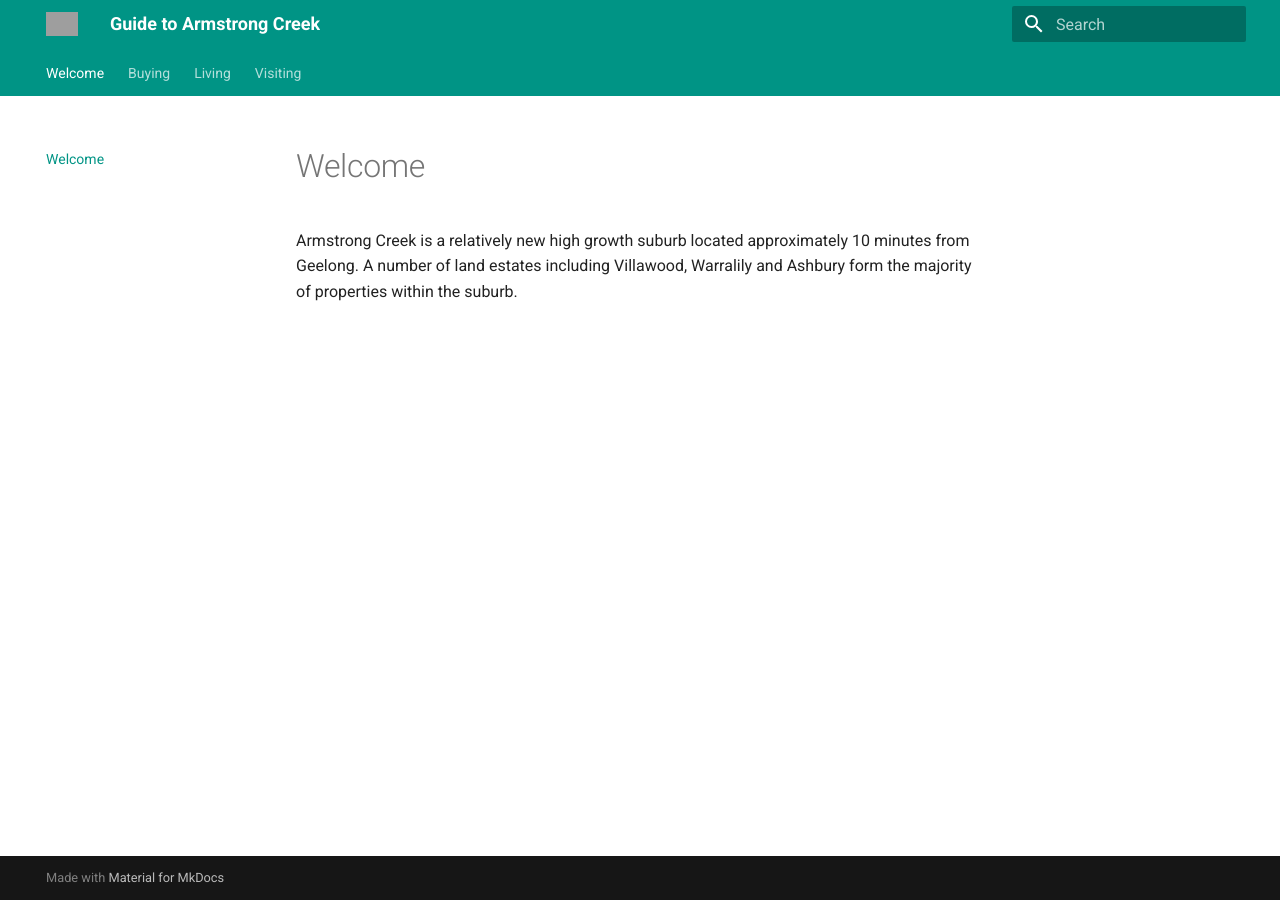
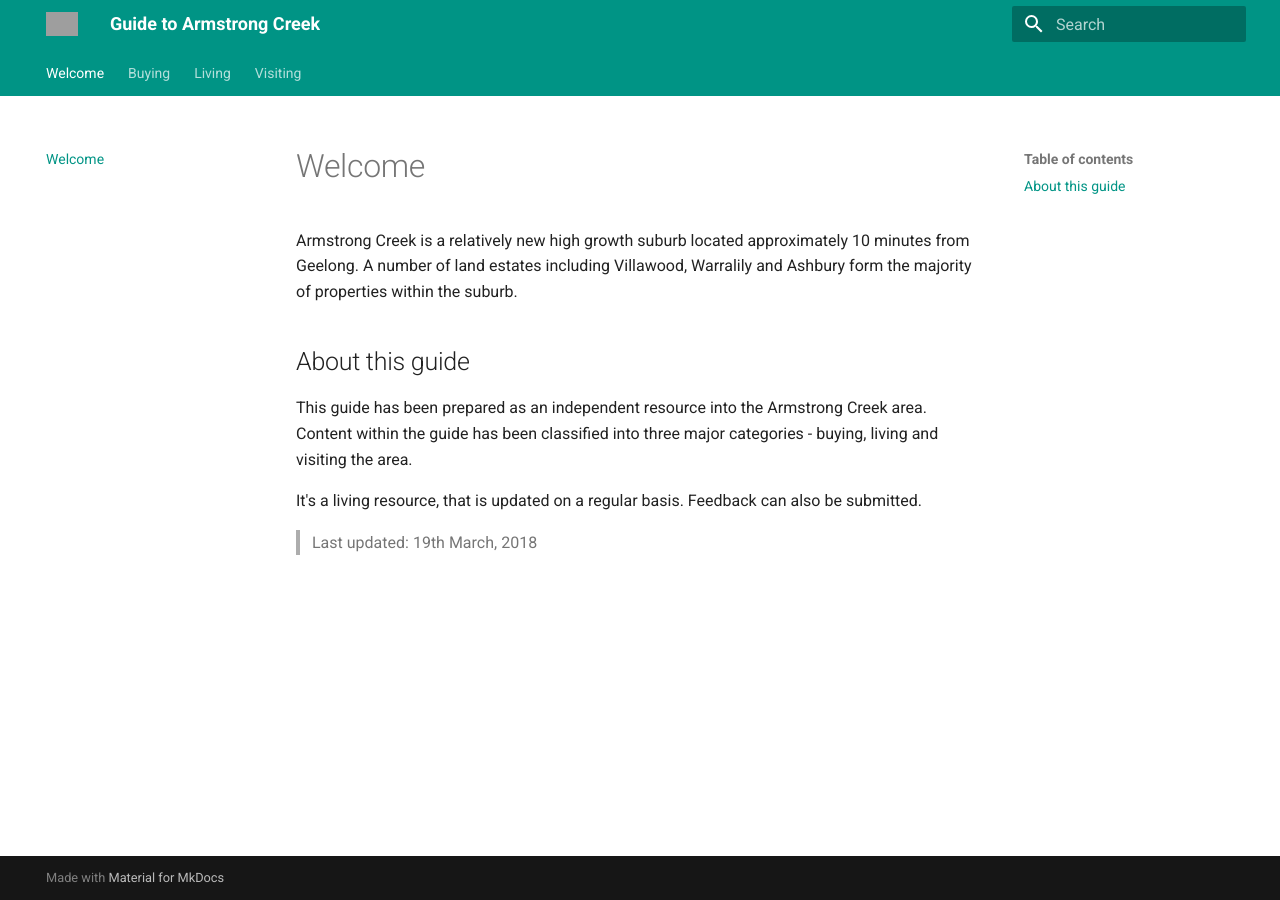
Before and after one commit to br3nt0n/ac-guide, an MkDocs documentation site: the page built from docs/index.md, in a window 1280 px wide. Built offline with MkDocs 1.6.1 and Material for MkDocs 9.7.7, drawn with Linux system fonts in a browser that asks for light colours; grey boxes are pictures that could not be loaded.

Commit message:
Add about section

```diff
--- a/docs/index.md
+++ b/docs/index.md
@@ -1,3 +1,10 @@
 # Welcome
 
 Armstrong Creek is a relatively new high growth suburb located approximately 10 minutes from Geelong. A number of land estates including Villawood, Warralily and Ashbury form the majority of properties within the suburb.
+
+## About this guide
+This guide has been prepared as an independent resource into the Armstrong Creek area. Content within the guide has been classified into three major categories - buying, living and visiting the area.
+
+It's a living resource, that is updated on a regular basis. Feedback can also be submitted.
+
+> Last updated: 19th March, 2018
--- a/mkdocs.yml
+++ b/mkdocs.yml
@@ -7,3 +7,12 @@ theme:
   logo: 'images/guide.svg'
   feature:
     tabs: true
+markdown_extensions:
+    - admonition
+    - codehilite:
+        guess_lang: false
+    - toc:
+        permalink: true
+google_analytics:
+  - 'UA-112526778-4'
+  - 'auto'
```
